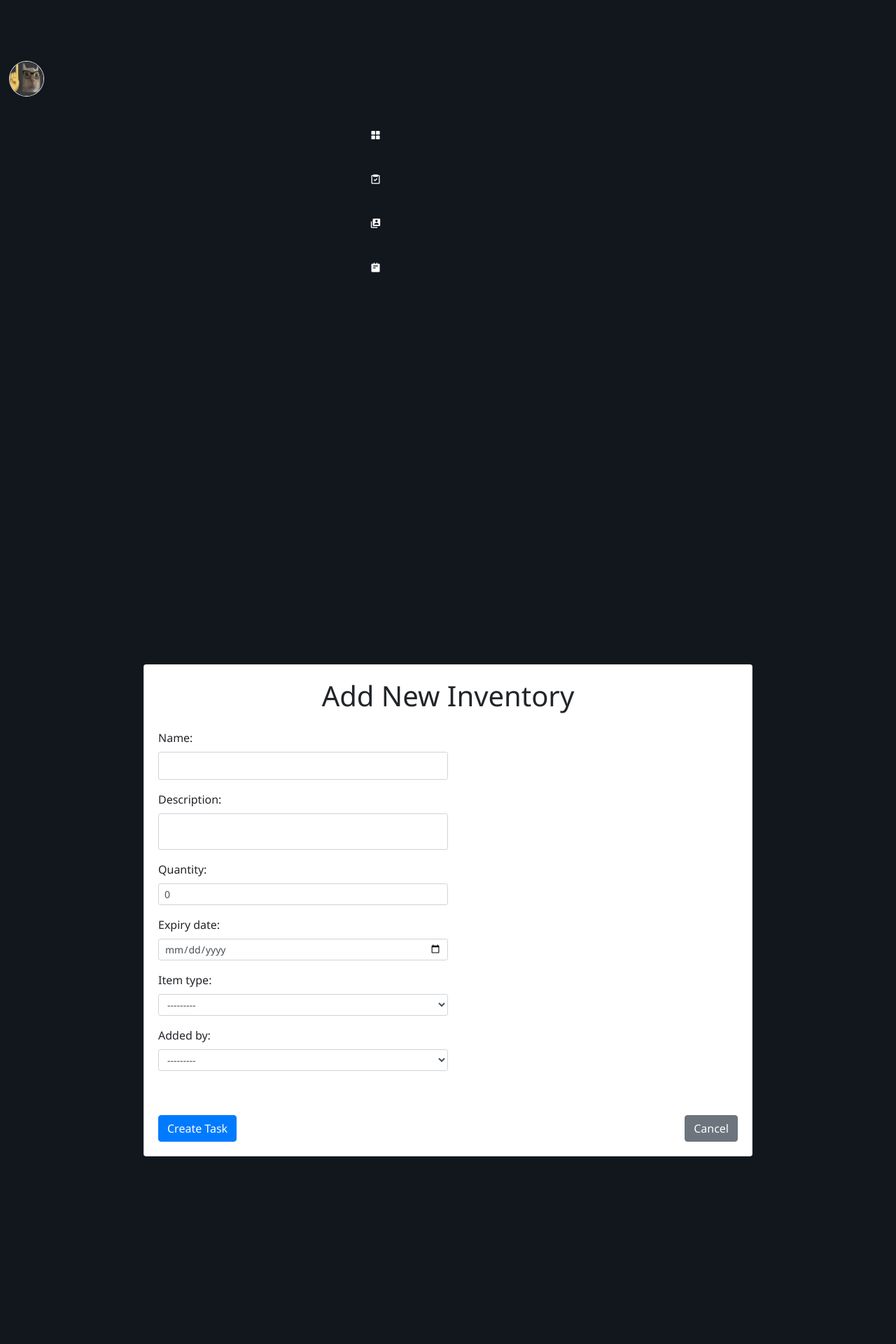
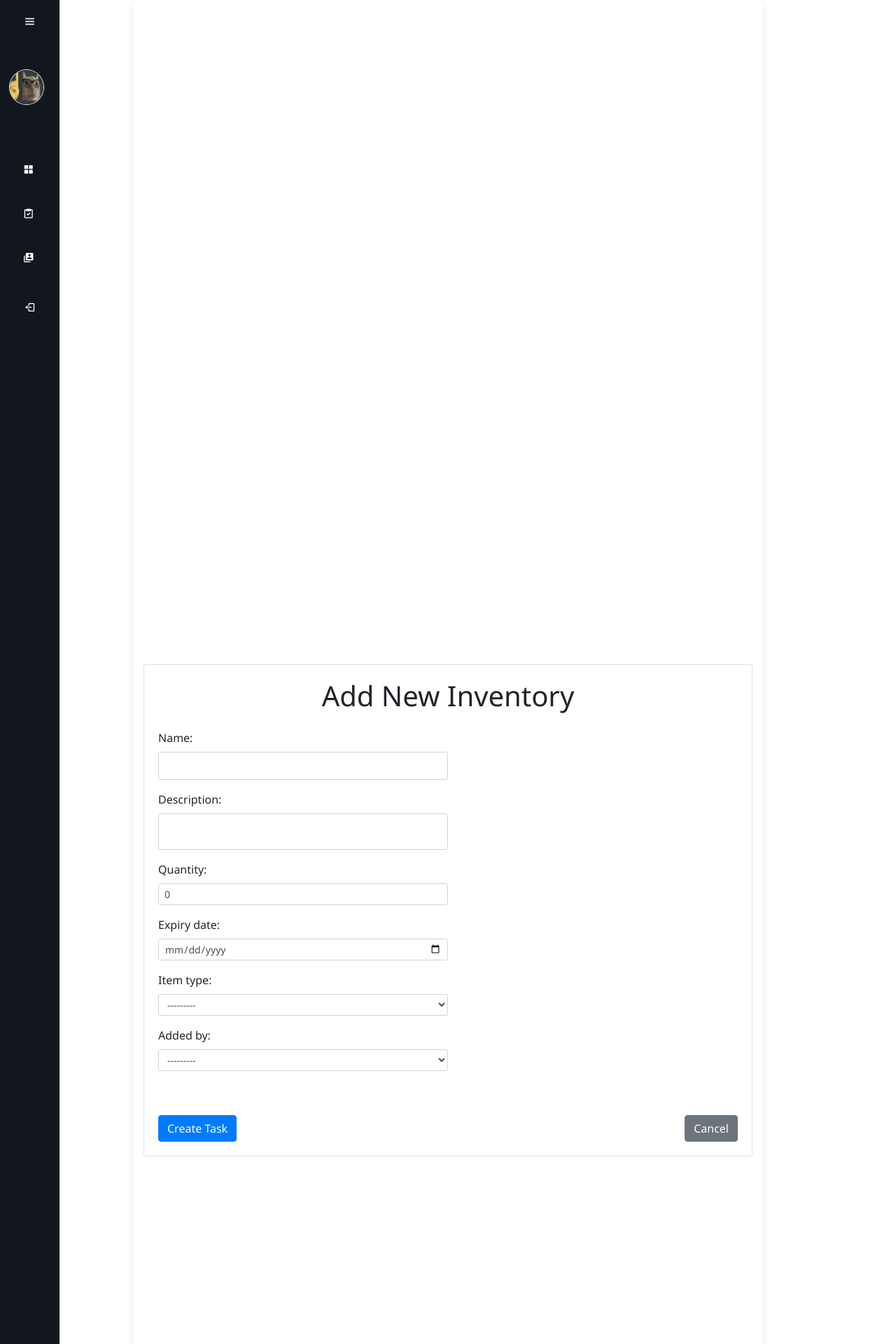
Before and after one commit to ana-chenoweth/ProyectoPizzas, a Django app: page /inventory/add/ in a window 1280 px wide. Shown: the top 1920 px of the page at 70% size. Run offline with Django 5.2, Linux system fonts and the light colour scheme; the visitor is signed in with stand-in values (Sample User, id 1); data comes from the database, SQL or seed files in the repository; some libraries are stand-ins or nearby versions.

Commit message:
Cambios en sidebar y boton log out

```diff
--- a/MyPizzeria/base/static/css/dashboard.css
+++ b/MyPizzeria/base/static/css/dashboard.css
@@ -15,8 +15,8 @@
   position: absolute;
   top: 0;
   left: 0;
-  height: 1000vh;
-  width: 10000px;
+  height:107vh;
+  width: 85px;
   background-color: #12171e;
   padding: 0.4rem 0.8rem;
   transition: all 0.5s ease;
@@ -157,6 +157,47 @@
   padding: 1rem;
 }*/
 
+
+
+/* 1) Siempre ocultar el texto de logout cuando la sidebar está colapsada */
+.sidebar:not(.active) .logout-text {
+  display: none !important;
+}
+
+/* 2) Centrar el icono dentro del botón y ocultar cualquier desbordamiento */
+.logout-form button {
+  display: flex;
+  align-items: center;
+  justify-content: center;  /* centro absoluto del icono */
+  overflow: hidden;          /* evita que el "Log" o "out" aparezcan aunque estén ahí */
+  white-space: nowrap;       /* sin salto de línea */
+  padding: 10px;                /* ya lo controla tu <li> */
+  background: none;          /* quita el fondo predeterminado de botón */
+  border: none;
+  cursor: pointer;
+  margin-top: 2.5rem;
+}
+
+/* 3) Quitar el outline/blue ring en focus y active */
+.logout-form button:focus,
+.logout-form button:active {
+  outline: none;
+  box-shadow: none;
+}
+
+/* 4) Reaplicar el hover al botón para que pinte igual que tus <a> */
+.logout-form button:hover {
+  background-color: #0f6dd2;
+  color: #ffffff;
+  padding: 10px;
+  border-radius: 0.8rem;
+  height: 70px;
+  width: 3rem;
+}
+
+
+
+
 /* Custom styles for user grid layout */
 .user-grid {
   display: grid;
--- a/MyPizzeria/base/templates/add_inventory_item.html
+++ b/MyPizzeria/base/templates/add_inventory_item.html
@@ -61,17 +61,14 @@
         <span class="tooltip">Manage Users</span>
       </li>
       {% endif %}
-      <li>
-        <a href="/mis-tareas/">
-          <i class="bx bxs-notepad"></i>
-          <span class="nav-item">Notifications</span>
-        </a>
-        <span class="tooltip">Notifications</span>
-      </li>
+
       <li>
         <form method="POST" action="{% url 'base:logout' %}" class="logout-form">
           {% csrf_token %}
-          <button type="submit" aria-label="Logout">Log out</button>
+          <button type="submit" aria-label="Logout">
+            <i class="bx bx-log-out logout-icon"></i>
+            <span class="nav-item logout-text">Log out</span>
+          </button>
         </form>
         <span class="tooltip">Log out</span>
       </li>
--- a/MyPizzeria/base/templates/mis-tareas.html
+++ b/MyPizzeria/base/templates/mis-tareas.html
@@ -64,7 +64,10 @@
       <li>
         <form method="POST" action="{% url 'base:logout' %}" class="logout-form">
           {% csrf_token %}
-          <button type="submit" aria-label="Logout">Log out</button>
+          <button type="submit" aria-label="Logout">
+            <i class="bx bx-log-out logout-icon"></i>
+            <span class="nav-item logout-text">Log out</span>
+          </button>
         </form>
         <span class="tooltip">Log out</span>
       </li>
```
Also changed, not shown: MyPizzeria/base/templates/base.html (+14 -8 lines), MyPizzeria/base/templates/crear-usuario.html (+5 -8 lines), MyPizzeria/base/templates/edit-inventory-item.html (+5 -8 lines), MyPizzeria/base/templates/editar-usuario.html (+5 -8 lines), MyPizzeria/base/templates/gestion-listausuarios.html (+5 -8 lines), MyPizzeria/base/templates/gestion-usuarios.html (+5 -8 lines).
